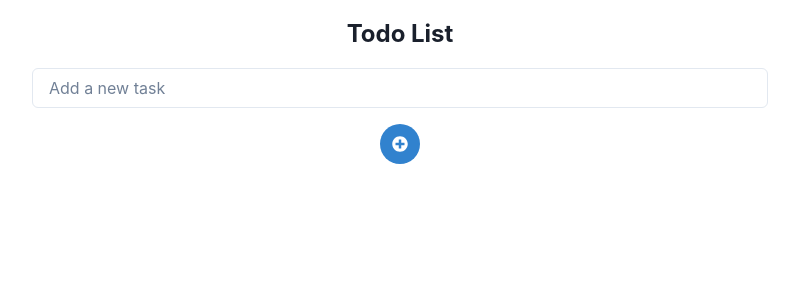
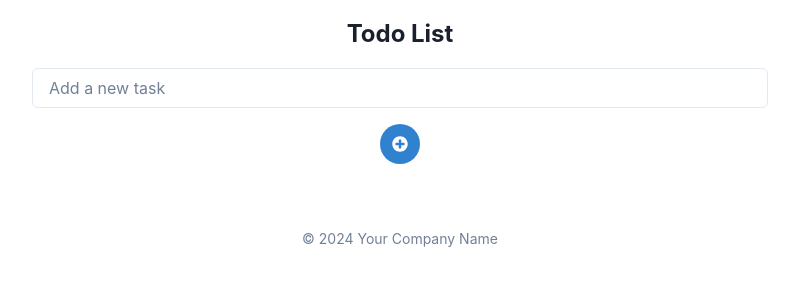
Before and after one commit to GPT-Engineer-App/organize-list-98, a React (Vite) app: page / in a window 1280 px wide. Shown: the top 300 px of the page, without its empty margins (240-1039 px from the left). Built offline with nearby package versions, Linux system fonts and the light colour scheme.

Commit message:
Added a footer with the text "© 2024 Your Company Name" to the Index page.
Prompt: add a footer

```diff
--- a/src/pages/Index.jsx
+++ b/src/pages/Index.jsx
@@ -44,6 +44,9 @@ const Index = () => {
             </ListItem>
           ))}
         </List>
+        <Text fontSize="sm" color="gray.500" width="100%" textAlign="center" marginTop="8">
+          © 2024 Your Company Name
+        </Text>
       </VStack>
     </Container>
   );
```
